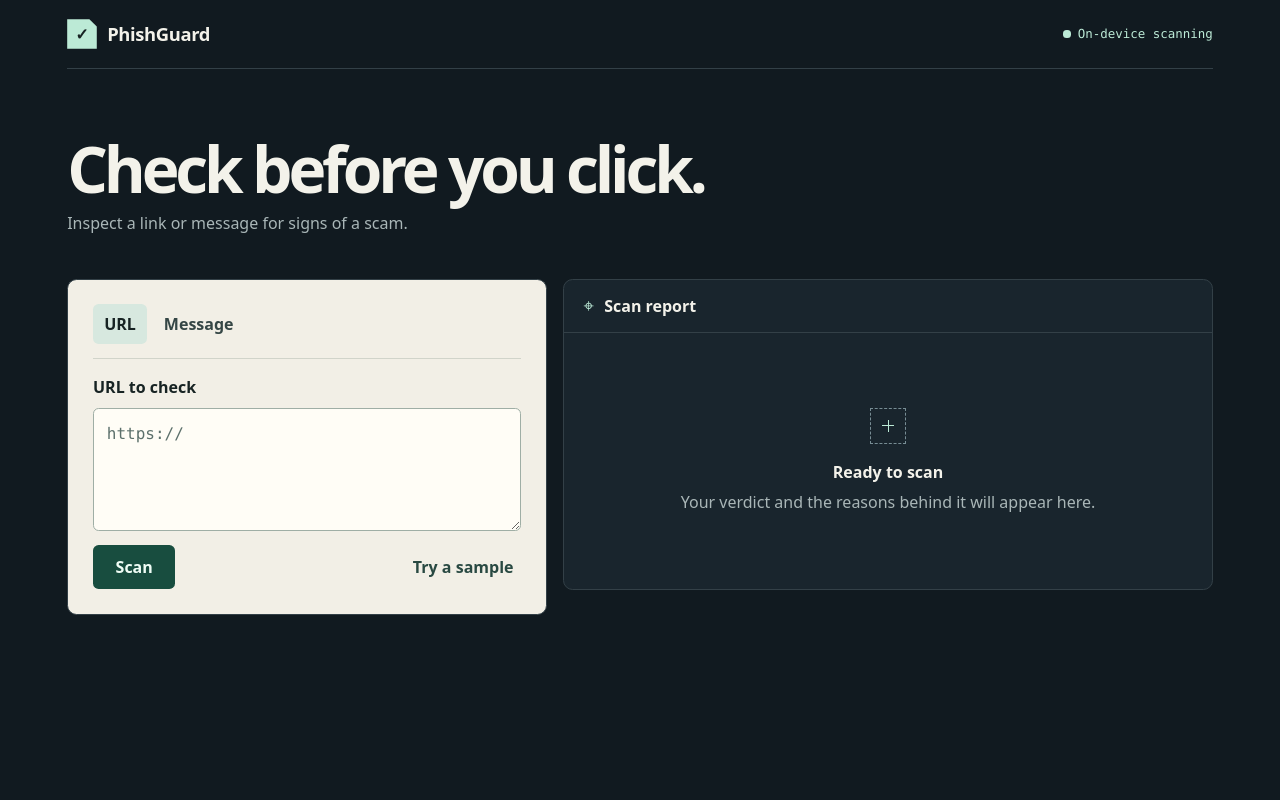
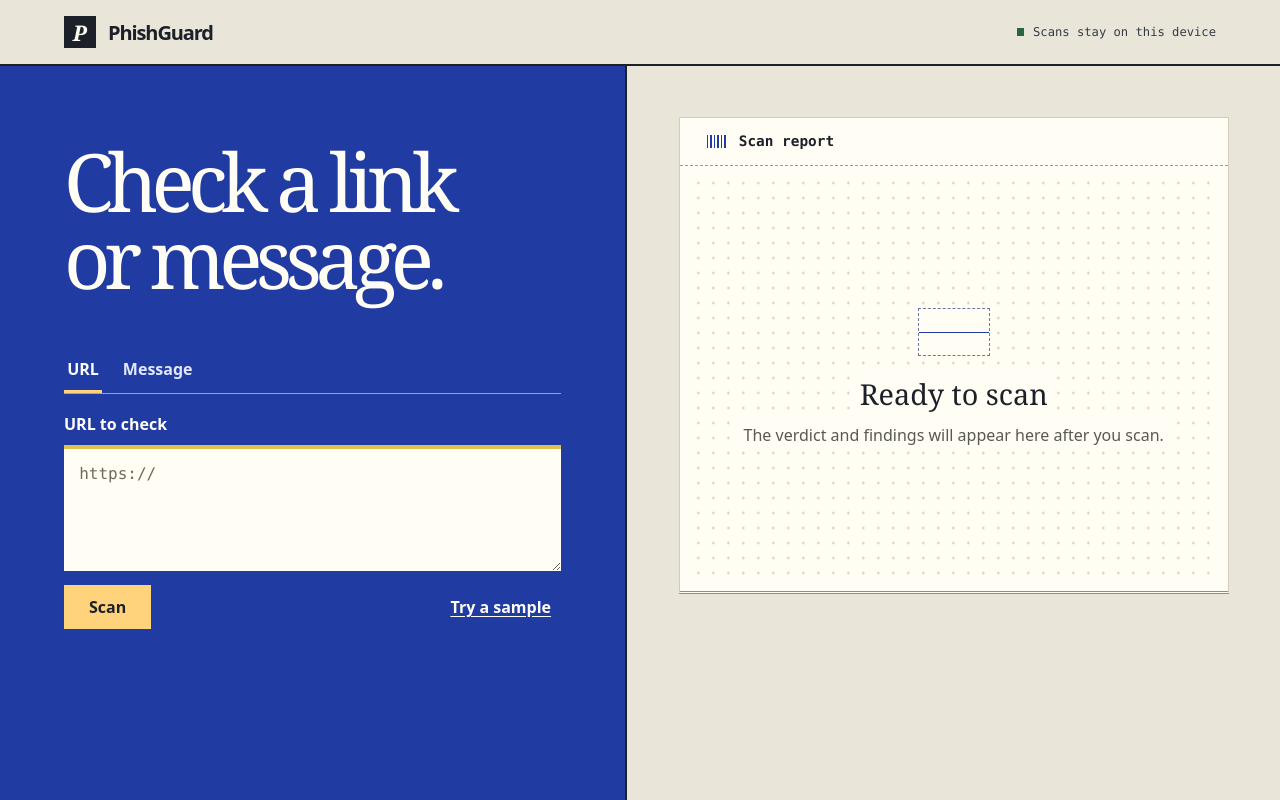
Before and after one commit to abhijithpazhayapurayil/phishguard, a React (Vite) app: page / in a window 1280 px wide. Built offline with nearby package versions, Linux system fonts and the light colour scheme.

Commit message:
Update Site source

```diff
--- a/index.html
+++ b/index.html
@@ -3,7 +3,7 @@
   <head>
     <meta charset="UTF-8">
     <meta name="viewport" content="width=device-width, initial-scale=1">
-    <meta name="theme-color" content="#183435">
+    <meta name="theme-color" content="#203ba2">
     <link rel="manifest" href="./manifest.webmanifest">
     <title>PhishGuard</title>
   </head>
--- a/src/main.tsx
+++ b/src/main.tsx
@@ -105,14 +105,14 @@ function App() {
   return (
     <main>
       <header className="masthead">
-        <div className="brand"><span className="brand-mark" aria-hidden="true">✓</span><h1>PhishGuard</h1></div>
-        <span className="privacy"><span aria-hidden="true" />On-device scanning</span>
+        <div className="brand"><span className="brand-mark" aria-hidden="true">P</span><h1>PhishGuard</h1></div>
+        <span className="privacy"><span aria-hidden="true" />Scans stay on this device</span>
       </header>
+      <div className="workspace">
+        <div className="entry">
           <div className="intro">
-        <p className="headline">Check before you click.</p>
-        <p>Inspect a link or message for signs of a scam.</p>
+            <p className="headline">Check a link<br />or message.</p>
           </div>
-      <div className="workspace">
           <form className="editor" onSubmit={submit}>
             <fieldset className="mode-picker">
               <legend className="visually-hidden">Input type</legend>
@@ -142,9 +142,10 @@ function App() {
               }}>Try a sample</button>
             </div>
           </form>
+        </div>
         <section className="inspection" aria-label="Scan report">
           <div className="inspection-header">
-            <span className="inspection-mark" aria-hidden="true">⌖</span>
+            <span className="inspection-mark" aria-hidden="true" />
             <h2>Scan report</h2>
           </div>
           <div role="status" className="visually-hidden">{announcement}</div>
@@ -152,7 +153,7 @@ function App() {
             <div className="empty-state">
               <span className="empty-mark" aria-hidden="true" />
               <p>Ready to scan</p>
-              <p className="muted">Your verdict and the reasons behind it will appear here.</p>
+              <p className="muted">The verdict and findings will appear here after you scan.</p>
             </div>
           )}
           {result?.status === "invalid" && <p className="input-error">{result.message}</p>}
--- a/src/style.css
+++ b/src/style.css
@@ -1,87 +1,174 @@
 * { box-sizing: border-box; }
 :root {
-  color: #f3f2ea;
-  background: #111a20;
+  color: #1c2028;
+  background: #e9e5d9;
   font: 1rem/1.5 system-ui, sans-serif;
-  --line: #334047;
-  --soft: #a9b6b7;
-  --mint: #bcead6;
-  --ink: #172323;
+  --ink: #1c2028;
+  --blue: #203ba2;
+  --paper: #fffdf4;
+  --rule: #d4ccbc;
+  --muted: #5a594f;
   --mono: "Cascadia Mono", ui-monospace, Consolas, monospace;
 }
 body { margin: 0; }
-main { width: min(100%, 78rem); margin: auto; padding: 0 clamp(1rem, 4vw, 3.5rem) 3rem; }
+main { width: min(100%, 91rem); min-height: 100vh; margin: auto; }
 h1, h2, h3, p { margin: 0; }
 h1, h2, h3 { line-height: 1.15; }
 button, textarea { font: inherit; }
 button { cursor: pointer; }
-button, textarea, .mode-picker span { border-radius: .35rem; }
-:focus-visible { outline: 3px solid #67c6ff; outline-offset: 3px; }
-.masthead { display: flex; align-items: center; justify-content: space-between; gap: .8rem; padding: 1.2rem 0; border-bottom: 1px solid var(--line); }
-.brand { display: flex; align-items: center; gap: .65rem; }
-.brand h1 { font-size: 1.15rem; letter-spacing: -.02em; }
-.brand-mark { display: grid; place-items: center; width: 1.85rem; height: 1.85rem; color: var(--ink); background: var(--mint); font-weight: 800; clip-path: polygon(0 0, 75% 0, 100% 25%, 100% 100%, 0 100%); }
-.privacy { color: var(--mint); display: flex; align-items: center; gap: .45rem; font: .78rem var(--mono); }
-.privacy span, .scan-complete span { width: .45rem; height: .45rem; border-radius: 50%; background: currentColor; flex: none; }
-.intro { padding: clamp(2rem, 6vw, 4.1rem) 0 clamp(1.65rem, 4vw, 2.75rem); }
-.intro p + p { margin-top: .55rem; color: var(--soft); }
-.headline { font-size: clamp(2.1rem, 6vw, 4rem); letter-spacing: -.065em; line-height: 1.05; font-weight: 700; }
-.workspace { display: grid; grid-template-columns: minmax(0, .85fr) minmax(0, 1.15fr); gap: 1rem; align-items: start; }
-.editor, .inspection { min-width: 0; border: 1px solid var(--line); border-radius: .6rem; }
-.editor { background: #f2efe6; color: var(--ink); padding: clamp(1rem, 3vw, 1.55rem); }
-.mode-picker { display: flex; gap: .35rem; border: 0; padding: 0 0 .9rem; margin: 0 0 1rem; border-bottom: 1px solid #d1d4ca; }
-.mode-picker label { position: relative; }
+:focus-visible { outline: 3px solid #af3900; outline-offset: 4px; }
+.masthead {
+  display: flex;
+  align-items: center;
+  justify-content: space-between;
+  gap: .8rem;
+  padding: 1rem clamp(1rem, 5vw, 4.5rem);
+  border-bottom: 2px solid var(--ink);
+}
+.brand { display: flex; align-items: center; gap: .75rem; }
+.brand h1 { font-size: 1.25rem; letter-spacing: -.055em; }
+.brand-mark {
+  display: grid;
+  place-items: center;
+  width: 2rem;
+  aspect-ratio: 1;
+  background: var(--ink);
+  color: var(--paper);
+  font: italic 700 1.35rem Georgia, serif;
+}
+.privacy { display: flex; align-items: center; gap: .55rem; color: #363b45; font: .76rem var(--mono); }
+.privacy span { width: .45rem; height: .45rem; background: #296349; flex: none; }
+.workspace {
+  display: grid;
+  grid-template-columns: minmax(0, 1fr) minmax(0, 1.04fr);
+  align-items: stretch;
+  min-height: calc(100vh - 66px);
+}
+.entry {
+  min-width: 0;
+  padding: clamp(2.4rem, 6vw, 5.5rem) clamp(1rem, 5vw, 4.5rem);
+  background: var(--blue);
+  color: var(--paper);
+  border-inline-end: 2px solid var(--ink);
+}
+.headline {
+  max-width: 12ch;
+  font: 400 clamp(2.75rem, 6.3vw, 6rem)/.96 Georgia, "Times New Roman", serif;
+  letter-spacing: -.082em;
+}
+.editor { margin-top: clamp(1.6rem, 4vw, 3.5rem); }
+.mode-picker { display: flex; gap: 1.1rem; border: 0; padding: 0; margin: 0 0 1.15rem; border-bottom: 1px solid #92a0dc; }
+.mode-picker label { position: relative; color: #e3e8ff; }
 .mode-picker input, .visually-hidden { position: absolute; width: 1px; height: 1px; padding: 0; margin: -1px; clip-path: inset(50%); overflow: hidden; white-space: nowrap; }
-.mode-picker span { display: block; padding: .48rem .7rem; cursor: pointer; font-weight: 650; color: #354645; }
-.mode-picker input:checked + span { color: var(--ink); background: #d7e8df; }
-.mode-picker input:focus-visible + span { outline: 3px solid #2375a0; outline-offset: 2px; }
+.mode-picker span { display: block; border-bottom: 3px solid transparent; padding: .5rem .2rem .55rem; min-height: 44px; cursor: pointer; font-weight: 650; }
+.mode-picker input:checked + span { color: white; border-bottom-color: #ffd37c; }
+.entry :focus-visible, .mode-picker input:focus-visible + span { outline: 3px solid #ffd37c; outline-offset: 3px; }
 .input-label { display: block; font-weight: 650; margin-bottom: .55rem; }
-textarea { display: block; width: 100%; padding: .8rem; resize: vertical; min-height: 5.5rem; color: var(--ink); background: #fffdf6; border: 1px solid #9faea5; }
-textarea::placeholder { color: #5c706b; }
+textarea {
+  display: block;
+  width: 100%;
+  padding: .8rem .95rem;
+  resize: vertical;
+  min-height: 5.5rem;
+  color: var(--ink);
+  background: var(--paper);
+  border: 0;
+  border-top: 4px solid #e1c04d;
+  border-radius: 0;
+}
+textarea::placeholder { color: #6e695e; }
 .url-input { font-family: var(--mono); }
-.actions { display: flex; flex-wrap: wrap; align-items: center; gap: .4rem; margin-top: .85rem; }
-.actions button { min-height: 44px; }
-.scan-button { padding: .55rem 1.35rem; font-weight: 750; color: #effdf6; background: #184d3f; border: 1px solid transparent; }
-.scan-button:hover { background: #226752; }
-.quiet { background: transparent; border: 0; color: #294942; padding: .5rem; font-weight: 600; }
-.quiet:hover { text-decoration: underline; }
-.sample { margin-left: auto; }
-.inspection { background: #19252d; overflow-wrap: anywhere; }
-.inspection-header { display: flex; align-items: center; gap: .65rem; border-bottom: 1px solid var(--line); padding: .95rem 1.2rem; }
-.inspection-header h2 { font-size: 1rem; }
-.inspection-mark { color: var(--mint); font: 1.15rem var(--mono); }
-.empty-state { display: grid; justify-items: center; text-align: center; align-content: center; min-height: 16rem; gap: .4rem; padding: 1.3rem; }
-.empty-state p:first-of-type { font-weight: 700; }
-.empty-mark { width: 2.25rem; height: 2.25rem; margin-bottom: .6rem; border: 1px dashed #778d94; background: linear-gradient(var(--mint), var(--mint)) center / 12px 1px no-repeat, linear-gradient(var(--mint), var(--mint)) center / 1px 12px no-repeat; }
-.muted, .coverage { color: var(--soft); }
-.scan-result { padding: clamp(.9rem, 2.4vw, 1.3rem); animation: settle .28s ease-out both; }
-[data-verdict="high"] { --signal: #ffb5a5; }
-[data-verdict="suspicious"] { --signal: #ffda91; }
-[data-verdict="inconclusive"] { --signal: #baccf5; }
-[data-verdict="low"] { --signal: #bcead6; }
-.verdict-banner { display: flex; justify-content: space-between; align-items: center; gap: .8rem; padding: .85rem 1rem; border: 1px solid var(--line); border-inline-start: 3px solid var(--signal); background: #122029; }
-.verdict-banner h2 { margin-top: .4rem; color: var(--signal); font-size: clamp(1.15rem, 2.2vw, 1.55rem); }
-.scan-complete { display: flex; align-items: center; gap: .5rem; color: var(--soft); font: .76rem var(--mono); }
-.score { display: grid; text-align: right; white-space: nowrap; font-family: var(--mono); color: var(--soft); }
-.score strong { font-size: 1.55rem; color: var(--signal); }
+.actions { display: flex; flex-wrap: wrap; align-items: center; gap: .5rem; margin-top: .9rem; }
+.actions button { min-height: 44px; border-radius: 0; }
+.scan-button { padding: .55rem 1.5rem; font-weight: 750; color: var(--ink); background: #ffd37c; border: 1px solid #ffd37c; }
+.scan-button:hover { background: #ffe3a9; }
+.quiet { background: transparent; border: 0; color: var(--paper); padding: .55rem .65rem; font-weight: 600; }
+.quiet:hover { text-decoration: underline; text-underline-offset: .2rem; }
+.sample { margin-left: auto; text-decoration: underline; text-underline-offset: .2rem; }
+.inspection {
+  min-width: 0;
+  margin: clamp(1rem, 4vw, 3.25rem);
+  align-self: start;
+  background: var(--paper);
+  border: 1px solid var(--rule);
+  border-bottom: 3px double #988d79;
+  overflow-wrap: anywhere;
+}
+.inspection-header {
+  display: flex;
+  align-items: center;
+  gap: .7rem;
+  border-bottom: 1px dashed #a59a85;
+  padding: .95rem clamp(1rem, 3vw, 1.7rem);
+}
+.inspection-header h2 { font: 650 .9rem var(--mono); }
+.inspection-mark {
+  width: 1.3rem;
+  height: .85rem;
+  background: repeating-linear-gradient(90deg, var(--blue) 0 1px, transparent 1px 3px, var(--blue) 3px 5px, transparent 5px 7px);
+}
+.empty-state {
+  min-height: clamp(17rem, 33vw, 25rem);
+  margin: .8rem;
+  padding: 1.2rem;
+  display: grid;
+  justify-items: center;
+  text-align: center;
+  align-content: center;
+  gap: .4rem;
+  background: radial-gradient(circle, #d8d0bf 1px, transparent 1.1px) center / 15px 15px;
+}
+.empty-state p { background: var(--paper); padding: .1rem .4rem; }
+.empty-state p:first-of-type { font: 400 1.8rem Georgia, serif; }
+.empty-mark {
+  width: 4.5rem;
+  height: 3rem;
+  margin-bottom: .6rem;
+  background:
+    linear-gradient(var(--blue), var(--blue)) center / 100% 1px no-repeat,
+    linear-gradient(var(--paper), var(--paper));
+  border: 1px dashed #6c78a0;
+}
+.muted, .coverage { color: var(--muted); }
+.scan-result { padding: clamp(.8rem, 3vw, 1.7rem); animation: imprint .24s ease-out both; }
+[data-verdict="high"] { --signal: #982917; --wash: #f8e6db; }
+[data-verdict="suspicious"] { --signal: #704500; --wash: #faedcd; }
+[data-verdict="inconclusive"] { --signal: #263a91; --wash: #edf0fb; }
+[data-verdict="low"] { --signal: #225b41; --wash: #e8f1e5; }
+.verdict-banner { display: flex; justify-content: space-between; align-items: center; gap: .75rem; padding: .8rem .75rem; border-block: 2px solid var(--signal); background: var(--wash); }
+.verdict-banner h2 { margin-top: .35rem; color: var(--signal); font: 700 clamp(1.18rem, 2.4vw, 2rem)/1.12 Georgia, serif; }
+.scan-complete { display: flex; align-items: center; gap: .45rem; color: var(--signal); font: .75rem var(--mono); }
+.scan-complete span { width: .4rem; height: .4rem; background: currentColor; flex: none; }
+.score { display: grid; text-align: right; white-space: nowrap; font-family: var(--mono); color: var(--muted); }
+.score strong { font-size: 1.5rem; color: var(--signal); }
 .score small { font-size: .72rem; }
-.coverage { padding-left: 1.1rem; margin: .75rem 0 0; font-size: .9rem; }
-.result-group { margin-top: 1.2rem; }
-.result-group h3, .next-action h3 { display: flex; align-items: center; gap: .6rem; margin-bottom: .55rem; font-size: 1rem; }
-.count { color: var(--soft); font: .8rem var(--mono); }
+.coverage { padding-left: 1.1rem; margin: .7rem 0 0; font-size: .9rem; }
+.result-group { margin-top: 1.15rem; }
+.result-group h3, .next-action h3 { display: flex; align-items: center; gap: .55rem; margin-bottom: .4rem; font-size: .92rem; }
+.count { color: var(--muted); font: .8rem var(--mono); }
 .link-list, .signal-list { margin: 0; padding: 0; list-style: none; }
-.link-list { display: grid; gap: .5rem; }
-.link-result { border: 1px solid var(--line); border-inline-start: 2px solid var(--signal); padding: .65rem .75rem; }
-.link-heading { display: flex; flex-wrap: wrap; justify-content: space-between; align-items: baseline; gap: .25rem .75rem; }
+.link-result { border-top: 1px dashed #a59a85; padding: .55rem 0; }
+.link-result:last-child { border-bottom: 1px dashed #a59a85; }
+.link-heading { display: flex; flex-wrap: wrap; justify-content: space-between; align-items: baseline; gap: .2rem .6rem; }
 .link-heading strong { min-width: 0; font: 650 .9rem var(--mono); }
-.link-verdict { color: var(--signal); font-size: .85rem; font-weight: 650; }
+.link-verdict { color: var(--signal); font-size: .84rem; font-weight: 700; }
 .link-verdict span, .points { font-family: var(--mono); }
-.signal-list li { display: flex; justify-content: space-between; align-items: baseline; gap: .75rem; padding: .4rem 0; font-size: .9rem; }
-.signal-list li + li { border-top: 1px solid var(--line); }
-.points { color: var(--soft); white-space: nowrap; font-size: .8rem; }
-.next-action { margin-top: 1rem; padding: .85rem; background: #23353b; border-radius: .25rem; }
-.next-action p { color: #d5e2e1; }
-.input-error { margin: 1.25rem; color: #ffb5a5; }
-@keyframes settle { from { opacity: .45; transform: translateY(5px); } to { opacity: 1; transform: translateY(0); } }
-@media (max-width: 46rem) { .workspace { grid-template-columns: 1fr; } .empty-state { min-height: 12rem; } }
+.signal-list li { display: flex; justify-content: space-between; align-items: baseline; gap: .65rem; padding: .36rem 0; font-size: .9rem; }
+.signal-list li + li { border-top: 1px solid var(--rule); }
+.points { color: var(--muted); white-space: nowrap; font-size: .78rem; }
+.next-action { margin-top: 1rem; padding: .75rem .8rem; background: #eee9db; border-inline-start: 3px solid var(--blue); }
+.next-action p { color: #34342e; }
+.input-error { margin: 1.25rem; color: #982917; }
+@keyframes imprint { from { opacity: .45; transform: translateY(-5px); } to { opacity: 1; transform: translateY(0); } }
+@media (max-width: 46rem) {
+  .workspace { grid-template-columns: 1fr; }
+  .entry { border-inline-end: 0; border-bottom: 2px solid var(--ink); }
+  .headline { font-size: clamp(2.6rem, 10vw, 4.2rem); }
+  .inspection { margin-bottom: 2rem; }
+  .empty-state { min-height: 11rem; }
+}
+@media (max-width: 25rem) {
+  .privacy { font-size: .69rem; }
+  .brand { gap: .45rem; }
+}
 @media (prefers-reduced-motion: reduce) { *, *::before, *::after { animation: none !important; } }
```
Also changed, not shown: public/manifest.webmanifest. Lines whose indentation alone changed are shown as unchanged.
